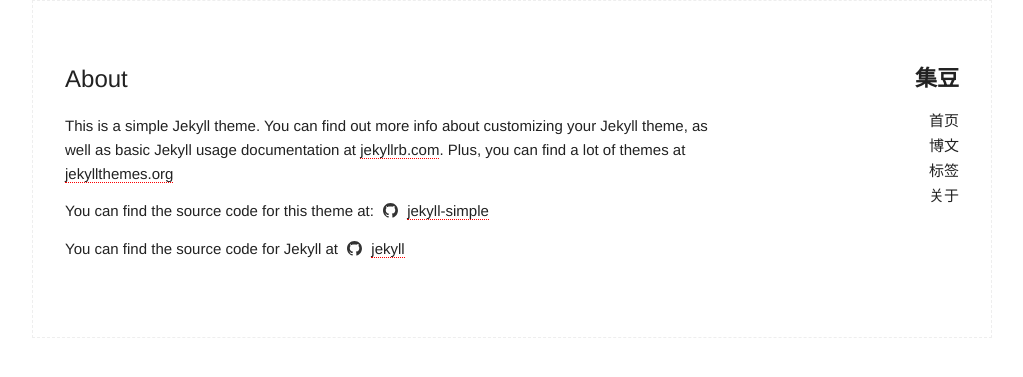
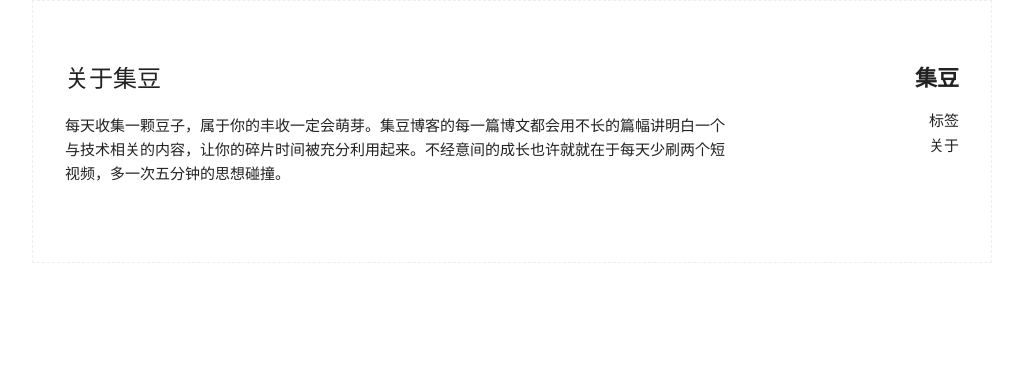
Before and after one commit to polybean/polybean.github.io-2019, a Jekyll site: the page built from about.md, in a window 1280 px wide. Shown: the top 377 px of the page, without its empty margins (128-1151 px from the left). Built offline with Jekyll 4.4.1, drawn with Linux system fonts in a browser that asks for light colours.

Commit message:
Simplify page links & switch comments provide to just-comments

```diff
--- a/_includes/header.html
+++ b/_includes/header.html
@@ -17,8 +17,6 @@
     <div class="site-nav">
       <nav>
         <ul class="page-link">
-          <li><a href="{{ "/" | prepend: site.baseurl }}">首页</a></li>
-          <li><a href="{{ "/archive" | prepend: site.baseurl }}">博文</a></li>
           <li><a href="{{ "/tags" | prepend: site.baseurl }}">标签</a></li>
           <li><a href="{{ "/about" | prepend: site.baseurl }}">关于</a></li>
         </ul>
--- /dev/null
+++ b/_includes/jc.html
@@ -0,0 +1,5 @@
+<div
+  class="just-comments"
+  data-apikey="ff38adfe-c675-48a2-badb-ff37b94a50e2"
+></div>
+<script async src="https://just-comments.com/w.js"></script>
--- a/_layouts/post.html
+++ b/_layouts/post.html
@@ -40,5 +40,5 @@ layout: default
 
   <!-- </footer> -->
 
-  {% include dq.html %}
+  {% include jc.html %}
 </article>
--- a/about.md
+++ b/about.md
@@ -1,11 +1,7 @@
 ---
 layout: page
-title: About
+title: 关于集豆
 permalink: /about/
 ---
 
-This is a simple Jekyll theme. You can find out more info about customizing your Jekyll theme, as well as basic Jekyll usage documentation at [jekyllrb.com](http://jekyllrb.com/).  Plus, you can find a lot of themes at [jekyllthemes.org](http://jekyllthemes.org/)
-
-You can find the source code for this theme at: <data data-icon="ei-sc-github"></data>  [jekyll-simple](https://github.com/wild-flame/jekyll-simple)
-
-You can find the source code for Jekyll at <data data-icon="ei-sc-github"></data>  [jekyll](https://github.com/jekyll/jekyll)
+每天收集一颗豆子，属于你的丰收一定会萌芽。集豆博客的每一篇博文都会用不长的篇幅讲明白一个与技术相关的内容，让你的碎片时间被充分利用起来。不经意间的成长也许就就在于每天少刷两个短视频，多一次五分钟的思想碰撞。
```
Also changed, not shown: archive.html (deleted, +0 -32 lines).
